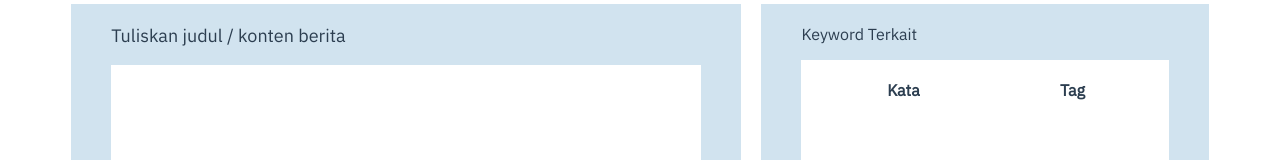
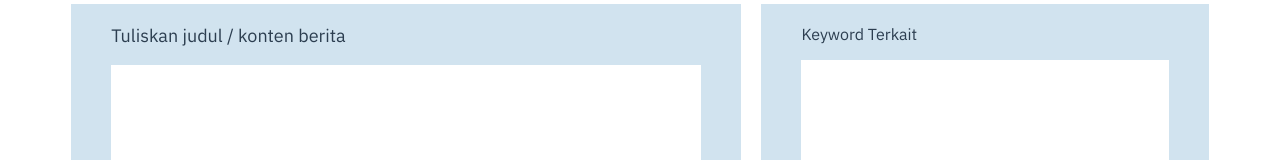
Before and after one commit to gugunm/flask-vue-ner-indo, a Vue app in the folder frontend/: page /prediction in a window 1280 px wide. Shown: the part 133-293 px from the top of the page. Built offline with nearby package versions, Linux system fonts and the light colour scheme.

Commit message:
manual predict done

```diff
--- a/frontend/src/components/Prediction.vue
+++ b/frontend/src/components/Prediction.vue
@@ -11,22 +11,24 @@
     <div class="sisi-kanan">
       <p class="judul-hasil">Keyword Terkait</p>
       <div class="result-prediction">
-        <table class="table-hasil">
-          <thead>
-            <tr>
-              <th class="name">Kata</th>
-              <th class="value">Tag</th>
-            </tr>
-          </thead>
         <div class="loading" v-if="loading === true">
           <beat-loader :loading="loading" :color="color"></beat-loader>
         </div>
         <div v-else>
           <div v-if="predict.data">
+            <table class="table-hasil">
+              <tr>
+                <th class="idx">No</th>
+                <th class="name">Kata</th>
+                <th class="value">Tag</th>
+              </tr>
               <div v-for="(value, name, index) in predict.data" v-bind:key="index" >
                 <div v-if="value != 'O'">
                   <tr >
                     <div >
+                      <td class="idx" >
+                        {{ index+1 }}
+                      </td>
                       <td class="name" >
                         {{ name }}
                       </td>
@@ -37,9 +39,9 @@
                   </tr>
                 </div>
               </div>
+            </table>
           </div>
         </div>
-        </table>
       </div>
     </div>
   </div>
@@ -181,6 +183,7 @@ export default {
   display: inline-block;
   width: 100%;
   border-collapse: collapse;
+  margin-top: 10px;
 }
 
 .table-hasil tr {
@@ -190,26 +193,33 @@ export default {
   display: inline-block;
 }
 
-.table-hasil th.name, .table-hasil th.value {
-  padding: 10px 2px;
-  display: inline-block;
+.table-hasil th.idx, .table-hasil th.name, .table-hasil th.value {
+  text-align: center;
+  margin-bottom: 10px;
 }
 
-.table-hasil td.name, .table-hasil td.value {
+.table-hasil td, .table-hasil th {
   margin-bottom: 3px;
   box-sizing: border-box;
   padding: 3px 5px;
   display: inline-block;
   text-align: left;
+}
 
+.table-hasil td.idx, .table-hasil th.idx {
+  width: 10%;
+}
+
+.table-hasil td.idx {
+  text-align: center;
 }
 
 .table-hasil td.name, .table-hasil th.name {
-  width: 180px;
+  width: 45%;
 }
 
 .table-hasil td.value, .table-hasil th.value {
-  width: 150px;
+  width: 40%;
 }
 
 .table-hasil td.name {
```
Lines whose indentation alone changed are shown as unchanged.
